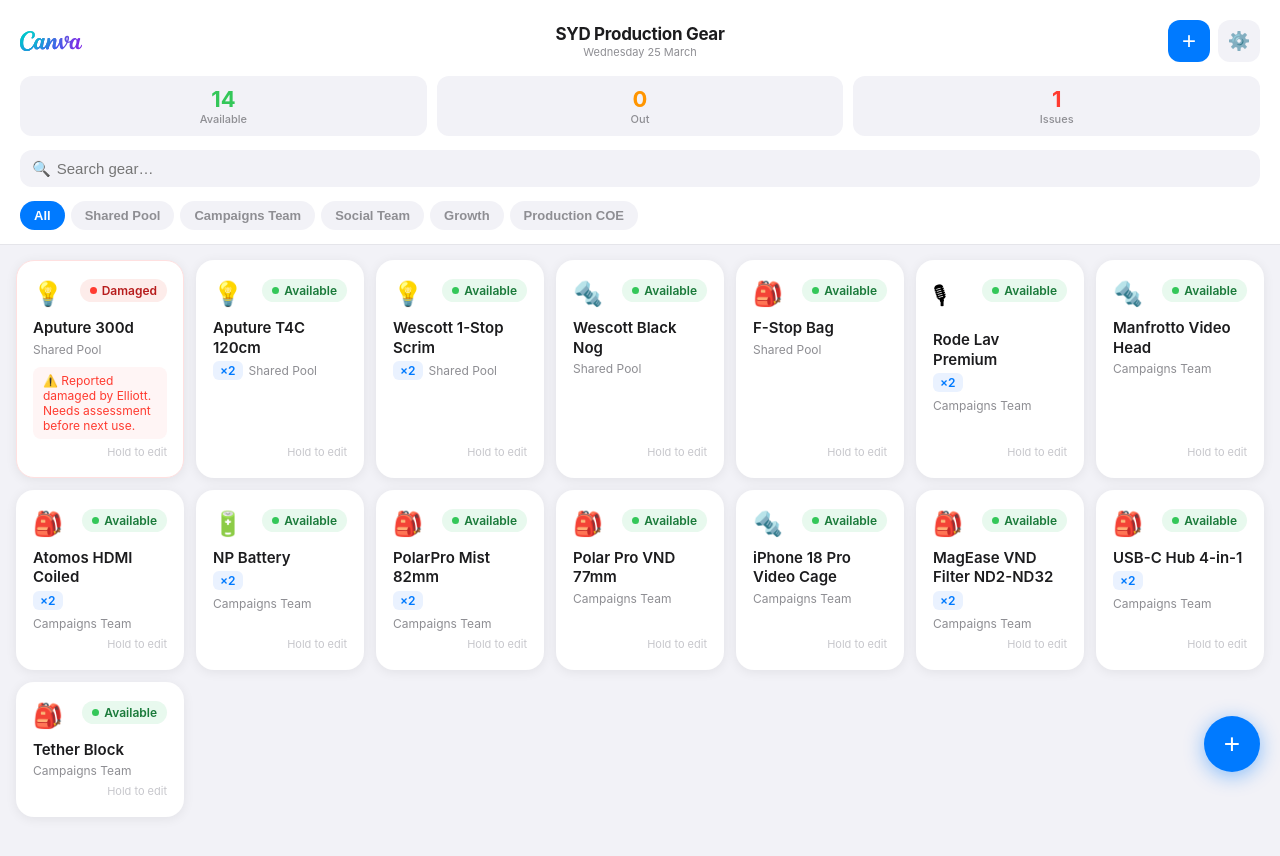
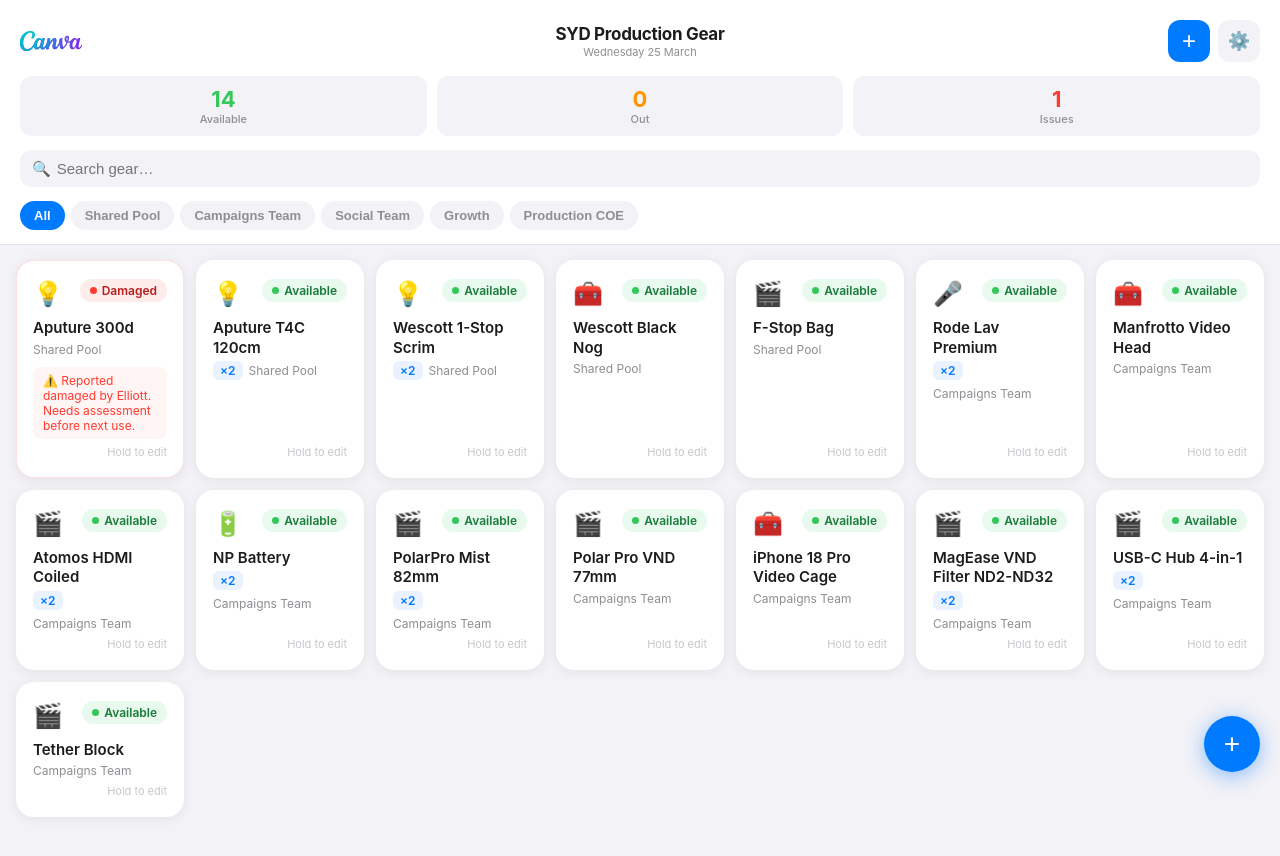
Before and after one commit to andyl-afk/Production-Gear, a React (Vite) app: page / in a window 1280 px wide. Shown: the top 856 px of the page. Built offline with nearby package versions, Linux system fonts and the light colour scheme.

Commit message:
Update category emojis

```diff
--- a/src/GearRoom.jsx
+++ b/src/GearRoom.jsx
@@ -22,7 +22,7 @@ const TEAM = ["Alissa Prcevich","André Rodrigues","Andy Lloyd","Chloe Adam","Ch
 const GROUPS     = ["Shared Pool","Campaigns Team","Social Team","Growth","Production COE"];
 const ALL_GROUPS = ["All",...GROUPS];
 const CATS       = ["Camera","Lenses","Lighting","Audio","Rigging","Support","Power","Accessories"];
-const CAT_ICON   = {Camera:"📷",Lenses:"🔭",Lighting:"💡",Audio:"🎙",Rigging:"🔩",Support:"⚙️",Power:"🔋",Accessories:"🎒"};
+const CAT_ICON   = {Camera:"📹",Lenses:"🔭",Lighting:"💡",Audio:"🎤",Rigging:"🧰",Support:"💪🏼",Power:"🔋",Accessories:"🎬"};
 const STATUS = {
   available:  {label:"Available",   bg:"#E8F9EE",dot:"#34C759",text:"#1A7A3A"},
   checkedout: {label:"Checked Out", bg:"#FFF3E0",dot:"#FF9500",text:"#A04000"},
```
